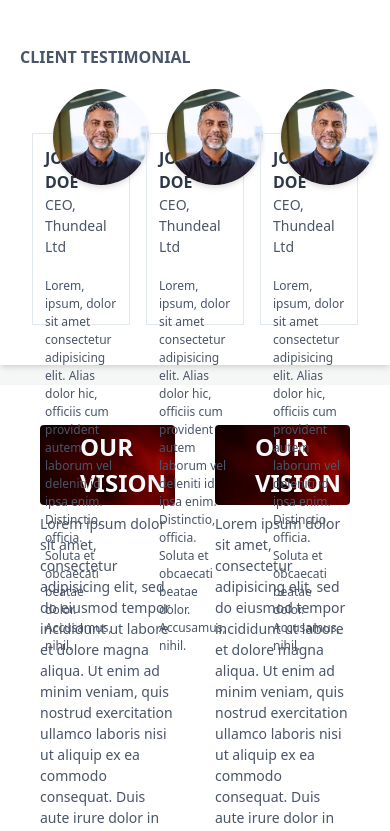
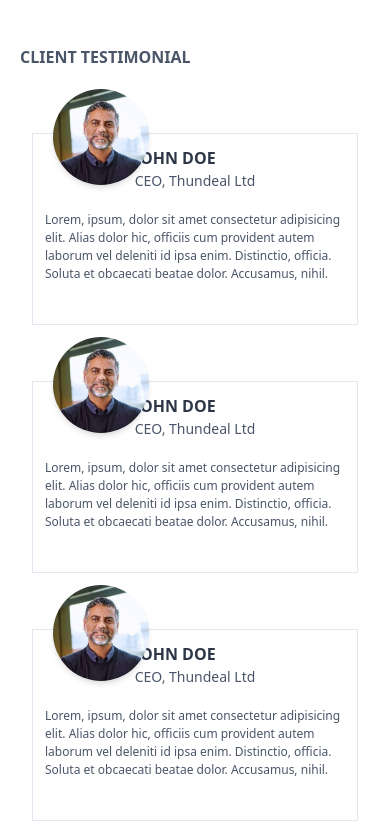
Before and after one commit to allImran/vue-tail-shop, a Vue app: page /vendor in a window 390 px wide. Shown: the part 7160-7991 px from the top of the page. Built offline with nearby package versions, Linux system fonts and the light colour scheme.

Commit message:
vendor client testimonial responsive

```diff
--- a/src/components/molecule/vendor/ClientTestimonial.vue
+++ b/src/components/molecule/vendor/ClientTestimonial.vue
@@ -1,10 +1,10 @@
 <template>
     <slot name="top"></slot>
-    <div class="grid grid-cols-3 gap-4 px-3">
+    <div class="grid lg:grid-cols-3 md:grid-cols-2 sm:grid-cols-2 gap-4 px-3">
       <div
-        v-for="(n, i) in 3"
+        v-for="(n, i) in 4"
         :key="i"
-        class="flex p-3 h-48 relative border border-solid border-gray-300 flex-col items-center"
+        class="flex p-3 h-48 mb-10 relative border border-solid border-gray-300 flex-col items-center"
         >
             <RoundImage
                 class="inside-image absolute left-0 ml-5"
```
